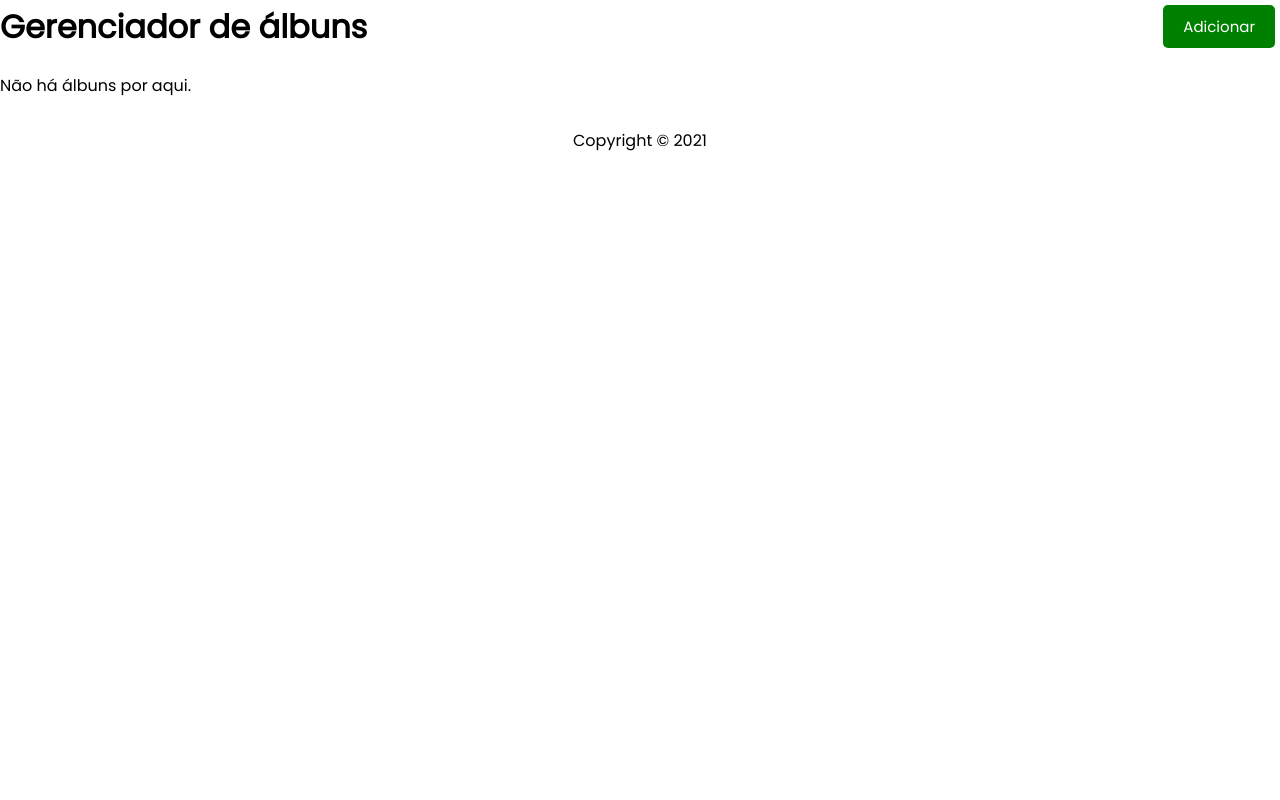
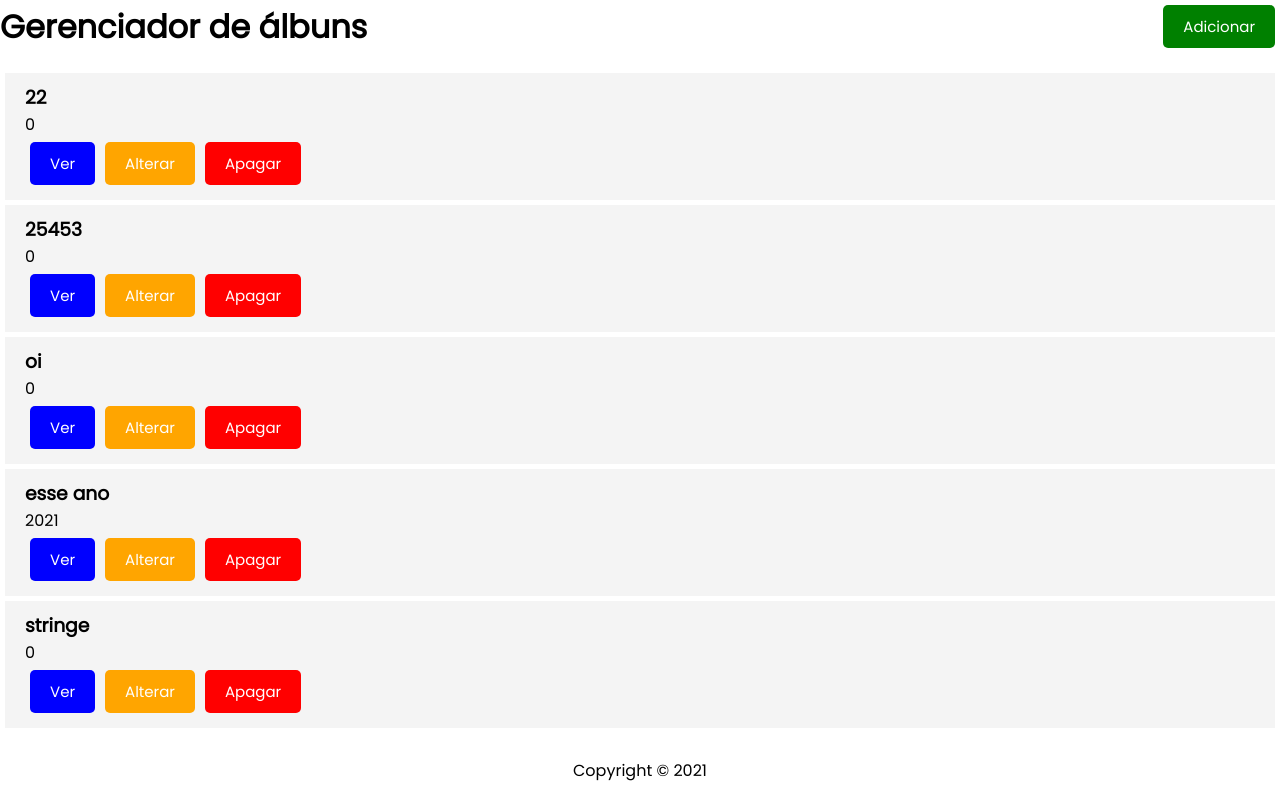
Before and after one commit to otav-o/AlbunsMusica, a React (Create React App) app in the folder frontend-react/: page / in a window 1280 px wide. Built offline with nearby package versions, Linux system fonts and the light colour scheme; data requests are answered from the project's data file.

Commit message:
Configurar getAlbum() e deleteAlbum()
Json server funcionando

```diff
--- a/frontend-react/db.json
+++ b/frontend-react/db.json
@@ -1,5 +1,5 @@
 {
-   "albuns": [
+  "albuns": [
     {
       "albumId": "2",
       "nome": "22",
--- a/frontend-react/src/App.js
+++ b/frontend-react/src/App.js
@@ -11,18 +11,24 @@ function App() {
 
   const [mostrarAddAlbum, setMostrarAddAlbum] = useState(false)
 
-  const baseUrl = 'http://localhost:5000/albuns'
+  const baseUrl = 'http://localhost:3000/albuns'
 
   useEffect(() => {
-    const obterAlbuns = async () => {
-      const res = await fetch(baseUrl)
-      const data = await res.json()
-
-      console.log(data)
+    const getAlbuns = async() => { // async pois obterAlbuns retorna uma promise
+      const albunsDoServidor = await obterAlbuns()
+      setAlbuns(albunsDoServidor)
     }
 
-    obterAlbuns()
+    getAlbuns()
   }, [])
+
+  // Obter do servidor
+  const obterAlbuns = async () => {
+    const res = await fetch(baseUrl)
+    const data = await res.json()
+
+    return data
+  }
 
 
   const addAlbum = (album) => {
@@ -30,8 +36,13 @@ function App() {
     console.log(album)
   }
 
-  const deleteAlbum = (id) => {
-    // console.log('deletar:', id)
+  const deleteAlbum = async (id) => {
+
+    console.log(id)
+    await fetch(`${baseUrl}/${id}`, {method: 'DELETE'})
+    // Estava retornando vazio, pois o json server espera "id", e não "albumId"
+    // Solução: npx json-server db.json --id albumId
+
     setAlbuns(albuns.filter((album) => album.albumId !== id)) // não mostrar na UI
   }
 
```
